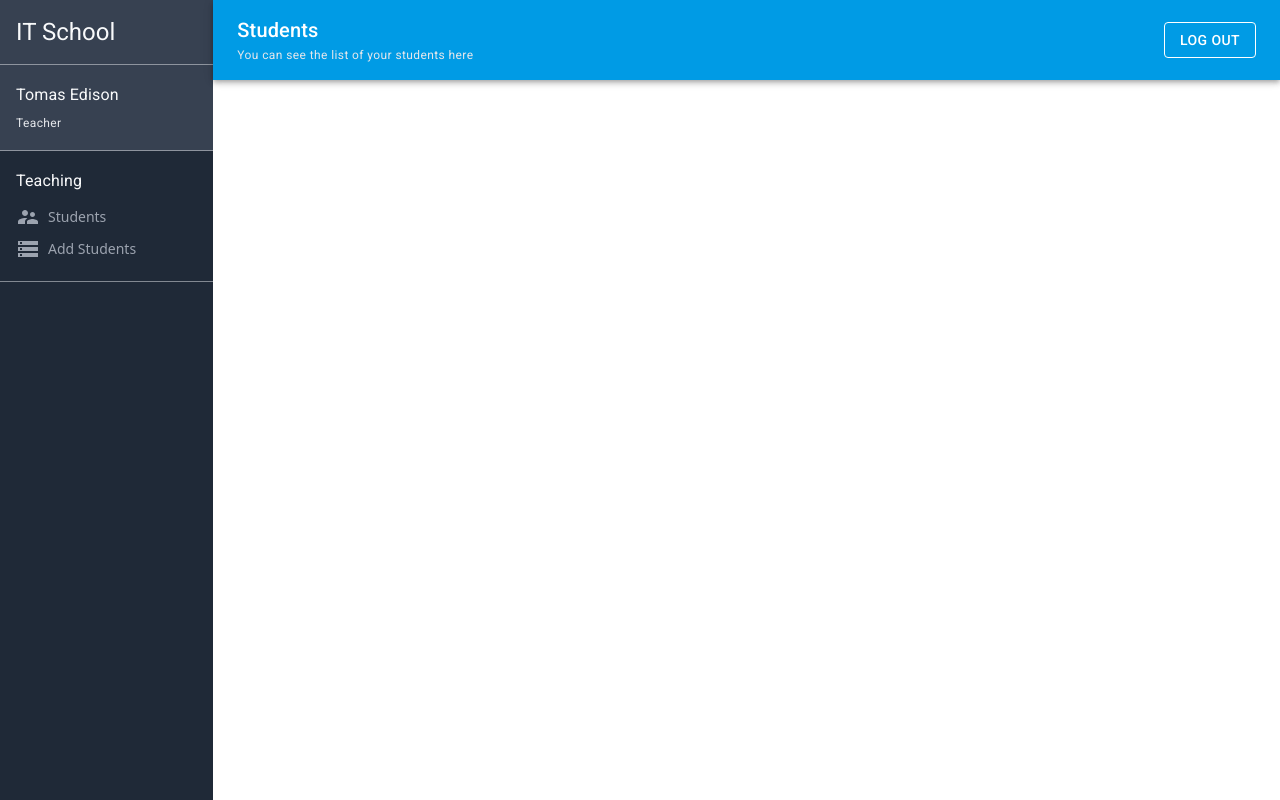
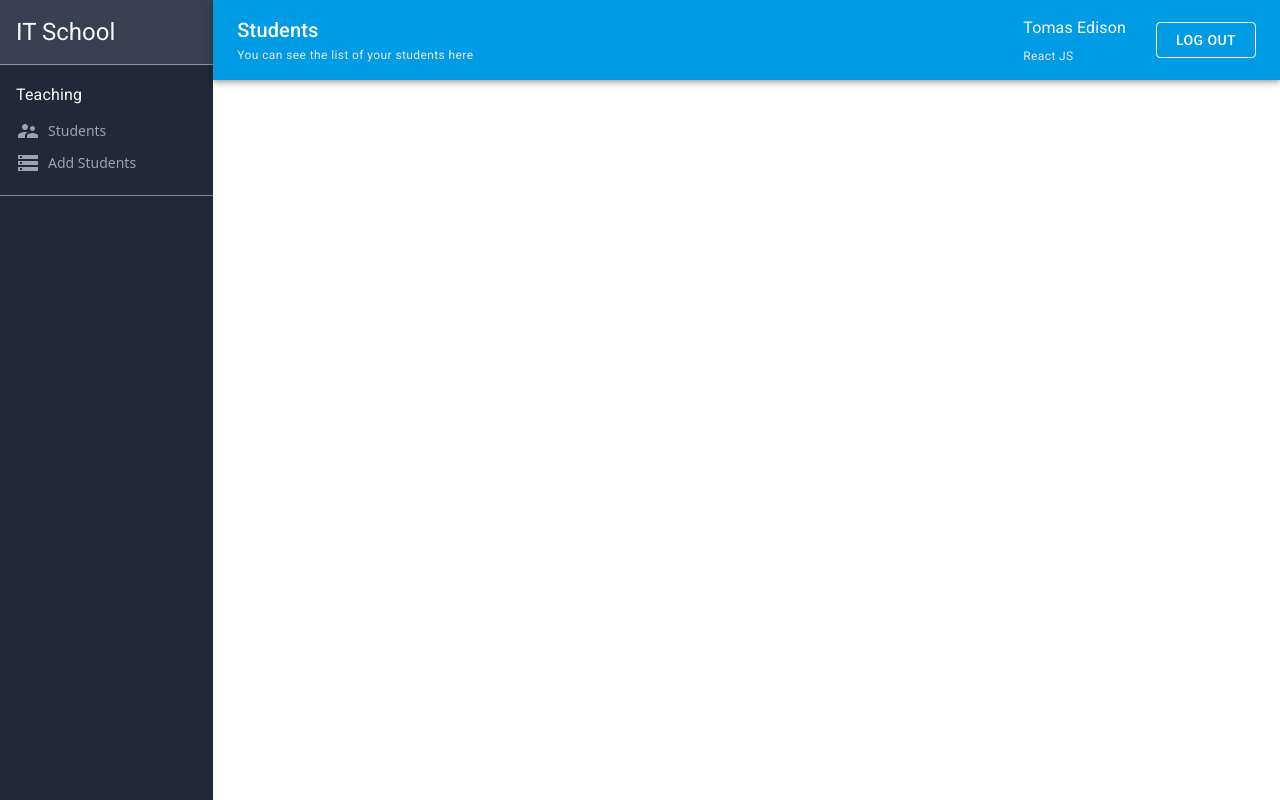
Before and after one commit to IlyaKrapivnoy/pair_programming, a React (Create React App) app: page / in a window 1280 px wide. Both pictures are taken after a click on the button "LOG IN". Built offline with nearby package versions, Linux system fonts and the light colour scheme.

Commit message:
change teacher name when you log in and out

```diff
--- a/src/components/Header.jsx
+++ b/src/components/Header.jsx
@@ -2,7 +2,6 @@ import { AppBar, Toolbar, Typography, Button } from '@material-ui/core';
 import { useState } from 'react';
 
 const Header = ({ title, description }) => {
-    // const isLogged = true;
     const [isLogged, setIsLogged] = useState(false);
 
     return (
@@ -22,12 +21,45 @@ const Header = ({ title, description }) => {
                             {description}
                         </Typography>
                     </div>
+                    <div className='flex items-center'>
+                        {isLogged ? (
+                            <div className=''>
+                                <Typography
+                                    variant='subtitle1'
+                                    className='text-gray-50'
+                                >
+                                    Tomas Edison
+                                </Typography>
+                                <Typography
+                                    variant='caption'
+                                    className='text-gray-200'
+                                >
+                                    React JS
+                                </Typography>
+                            </div>
+                        ) : (
+                            <div className=''>
+                                <Typography
+                                    variant='subtitle1'
+                                    className='text-gray-50'
+                                >
+                                    Teacher Name
+                                </Typography>
+                                <Typography
+                                    variant='caption'
+                                    className='text-gray-200'
+                                >
+                                    Subject
+                                </Typography>
+                            </div>
+                        )}
 
                         {isLogged ? (
                             <Button
                                 variant='outlined'
                                 color='inherit'
                                 onClick={() => setIsLogged(!isLogged)}
+                                style={{ marginLeft: 30, width: 100 }}
                             >
                                 Log Out
                             </Button>
@@ -35,10 +67,12 @@ const Header = ({ title, description }) => {
                             <Button
                                 variant='contained'
                                 onClick={() => setIsLogged(!isLogged)}
+                                style={{ marginLeft: 30, width: 100 }}
                             >
                                 Log In
                             </Button>
                         )}
+                    </div>
                 </Toolbar>
             </AppBar>
         </div>
--- a/src/components/Sidebar.jsx
+++ b/src/components/Sidebar.jsx
@@ -8,14 +8,6 @@ const Sidebar = () => {
             <div className='p-4 border-opacity-50 border-b bg-gray-700'>
                 <Typography variant='h5' className='text-gray-50'>
                     IT School
-                </Typography>
-            </div>
-            <div className='p-4 border-opacity-50 border-b bg-gray-700'>
-                <Typography variant='subtitle1' className='text-gray-50'>
-                    Tomas Edison
-                </Typography>
-                <Typography variant='caption' className='text-gray-200'>
-                    Teacher
                 </Typography>
             </div>
             <div className='p-4 border-opacity-50 border-b'>
```
Lines whose indentation alone changed are shown as unchanged.
